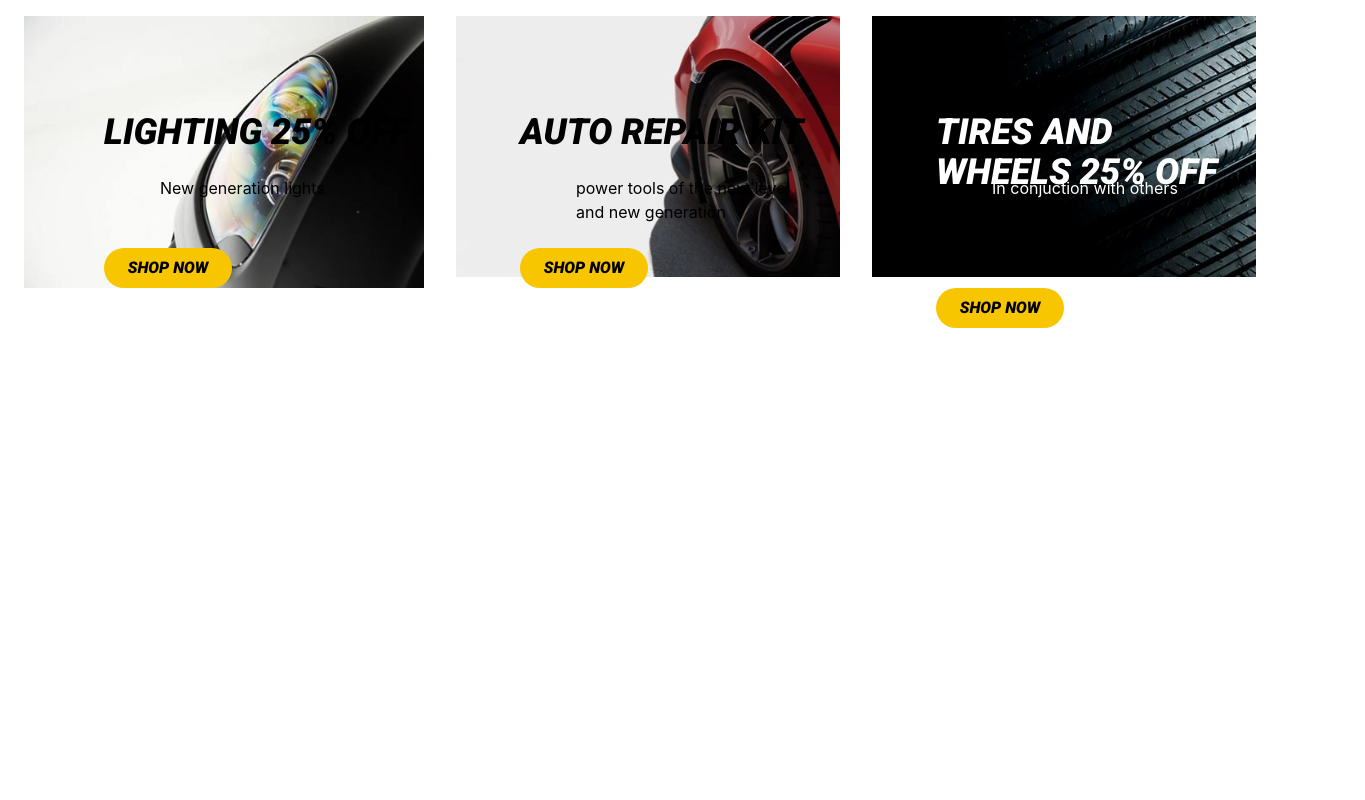
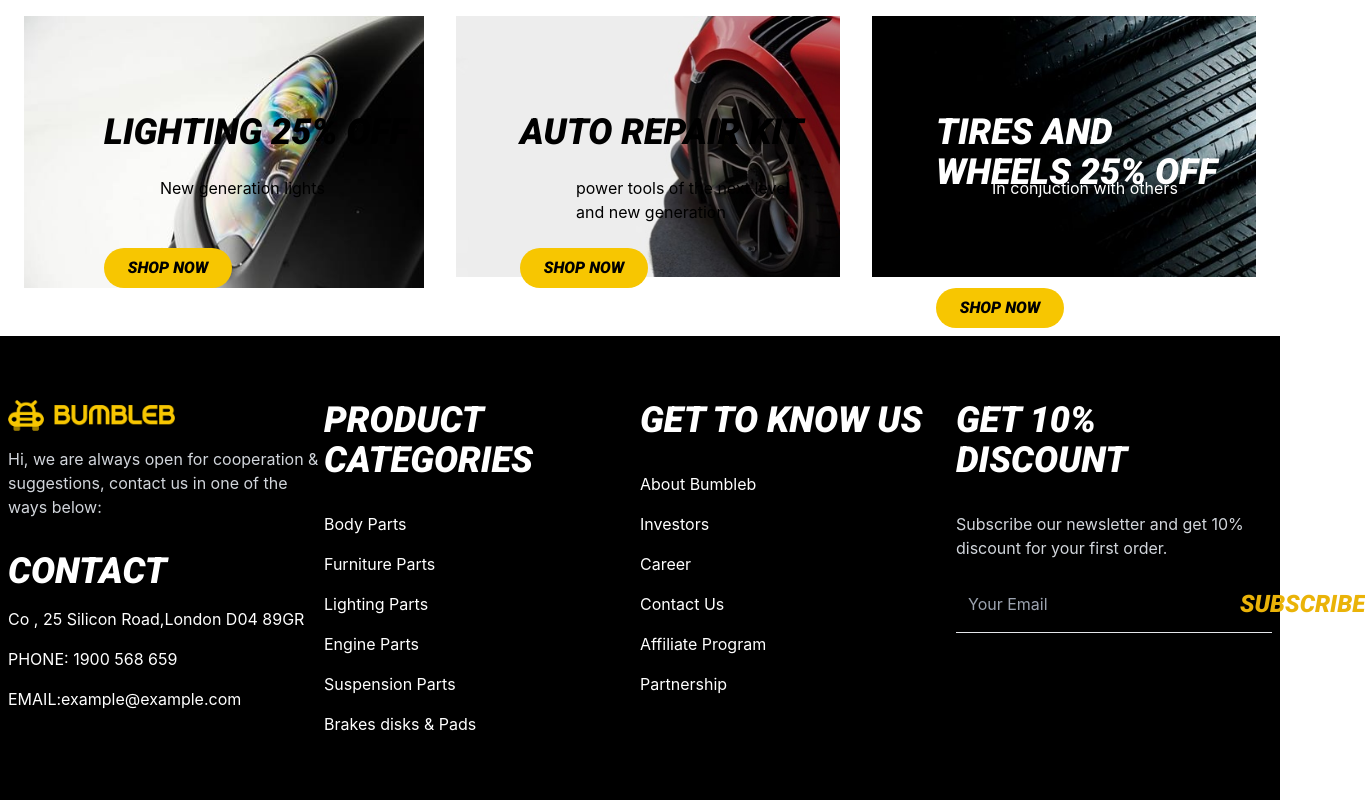
Before and after one commit to Kibet-mutai/Spare-shop, a React (Vite) app: page / in a window 1280 px wide. Shown: the part 1564-2364 px from the top of the page, 1365 px wide, since content can reach past the window. Before the commit the page ends 1900 px from the top, so only its background shows below. Built offline with nearby package versions, Linux system fonts and the light colour scheme; a web font is replaced by a local one.

Commit message:
Create footer

```diff
--- a/src/Components/Homepage.tsx
+++ b/src/Components/Homepage.tsx
@@ -7,6 +7,7 @@ import { Filter } from "./Filter";
 import ProductDeals from "./ProductDeals";
 import { Offers } from "./Offers";
 import { BiArrowToTop } from "react-icons/bi";
+import { Footer } from "../Layouts/Footer";
 
 export const Homepage = () => {
   const [showButton, setShowButton] = useState(false);
@@ -56,6 +57,7 @@ export const Homepage = () => {
           </button>
         </div>
       )}
+      <Footer />
     </>
   );
 };
--- a/src/Components/ProductDeals.tsx
+++ b/src/Components/ProductDeals.tsx
@@ -13,6 +13,13 @@ const ProductDeals = () => {
         hours: Math.floor((difference / (1000 * 60 * 60)) % 24),
         minutes: Math.floor((difference / 1000 / 60) % 60),
         seconds: Math.floor((difference / 1000) % 60),
+      };
+    } else {
+      timeLeft = {
+        days: 0,
+        hours: 0,
+        minutes: 0,
+        seconds: 0,
       };
     }
 
--- a/src/Layouts/Footer.tsx
+++ b/src/Layouts/Footer.tsx
@@ -1,3 +1,92 @@
 export const Footer = () => {
-  return <div>Footer</div>;
+  return (
+    <div className="grid grid-cols-8 px-2 py-16 bg-black">
+      <div className="col-span-2 flex flex-col gap-y-4">
+        <img
+          src="src/assets/Images/logo-yellow.png"
+          className="max-w-[167px] object-cover"
+          loading="lazy"
+          alt="logo"
+        />
+        <p className="text-gray-300">
+          Hi, we are always open for cooperation & suggestions, contact us in
+          one of the ways below:
+        </p>
+        <h3 className="text-4xl text-white uppercase mt-4">Contact</h3>
+        <p className="text-white flex flex-col gap-y-4">
+          <p className="hover:text-yellow-500">
+            Co , 25 Silicon Road,London D04 89GR
+          </p>
+          <p className="hover:text-yellow-500">PHONE: 1900 568 659</p>
+          <p className="hover:text-yellow-500">EMAIL:example@example.com</p>
+        </p>
+      </div>
+      <div className="col-span-2 flex flex-col gap-y-4">
+        <h3 className="text-4xl text-white uppercase mb-4">
+          Product categories
+        </h3>
+        <p className="text-white flex flex-col gap-y-4">
+          <a href="#">
+            <p className="hover:text-yellow-500">Body Parts</p>
+          </a>
+          <a href="#">
+            <p className="hover:text-yellow-500">Furniture Parts</p>
+          </a>
+          <a href="#">
+            <p className="hover:text-yellow-500">Lighting Parts</p>
+          </a>
+          <a href="#">
+            <p className="hover:text-yellow-500">Engine Parts</p>
+          </a>
+          <a href="#">
+            <p className="hover:text-yellow-500">Suspension Parts</p>
+          </a>
+          <a href="#">
+            <p className="hover:text-yellow-500">Brakes disks & Pads</p>
+          </a>
+        </p>
+      </div>
+      <div className="col-span-2 flex flex-col gap-y-4">
+        <h3 className="text-4xl text-white uppercase mb-4">Get to Know us</h3>
+        <p className="text-white flex flex-col gap-y-4">
+          <a href="#">
+            <p className="hover:text-yellow-500">About Bumbleb</p>
+          </a>
+          <a href="#">
+            <p className="hover:text-yellow-500">Investors</p>
+          </a>
+          <a href="#">
+            <p className="hover:text-yellow-500">Career</p>
+          </a>
+          <a href="#">
+            <p className="hover:text-yellow-500">Contact Us</p>
+          </a>
+          <a href="#">
+            <p className="hover:text-yellow-500">Affiliate Program</p>
+          </a>
+          <a href="#">
+            <p className="hover:text-yellow-500">Partnership</p>
+          </a>
+        </p>
+      </div>
+      <div className="col-span-2 flex flex-col gap-y-4">
+        <h3 className="text-4xl text-white uppercase mb-4">Get 10% discount</h3>
+        <p className="text-gray-300">
+          Subscribe our newsletter and get 10% discount for your first order.
+        </p>
+        <div className="flex border-b p-3">
+          <input
+            type="email"
+            name="email"
+            id="email"
+            className="outline-none border-0 bg-inherit text-white"
+            placeholder="Your Email"
+          />
+          <button className="text-yellow-500 text-2xl uppercase ml-6">
+            <h3>Subscribe</h3>
+          </button>
+        </div>
+      </div>
+    </div>
+  );
 };
--- a/src/index.css
+++ b/src/index.css
@@ -61,7 +61,13 @@ span {
 #btn-offer:hover .offer-text {
   @apply text-white;
 }
-
+input:-webkit-autofill,
+input:-webkit-autofill:focus {
+  transition: background-color 600000s 0s, color 600000s 0s;
+}
+input[data-autocompleted] {
+  @apply bg-inherit;
+}
 /* Customize the scrollbar track */
 ::-webkit-scrollbar-track {
   background-color: #f2f2f2; /* Set the background color */
```
Also changed, not shown: src/assets/Images/logo-yellow.png (added).
